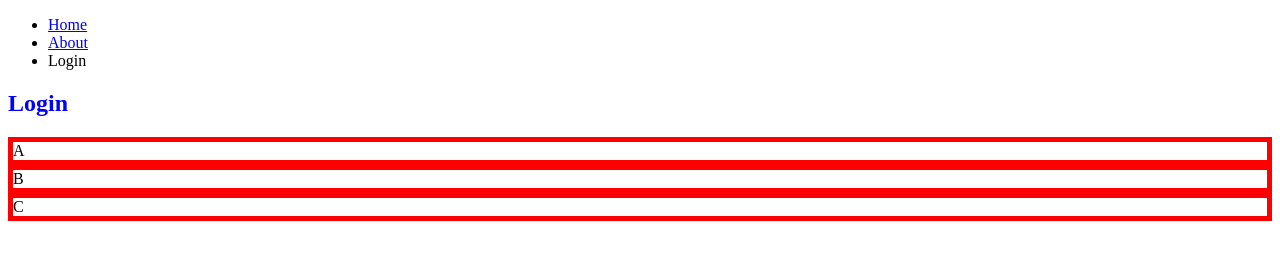
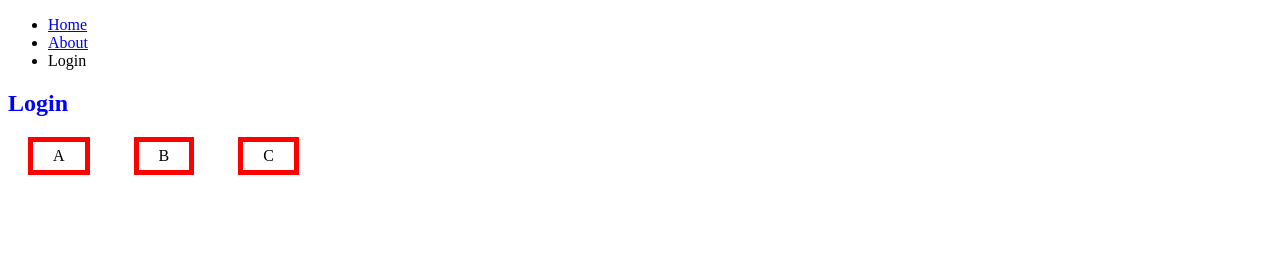
Before and after one commit to Ladan-hub/html-css-review, a plain HTML site: page login.html in a window 1280 px wide. Drawn offline with Linux system fonts and the light colour scheme.

Commit message:
box model review

```diff
--- a/style2.css
+++ b/style2.css
@@ -4,4 +4,7 @@ h2{
 
 .boxmodel {
     border: 5px solid red;
+    display: inline-block;
+    padding: 5px 20px 5px 20px;
+    margin: 0px 20px;
 }
```
